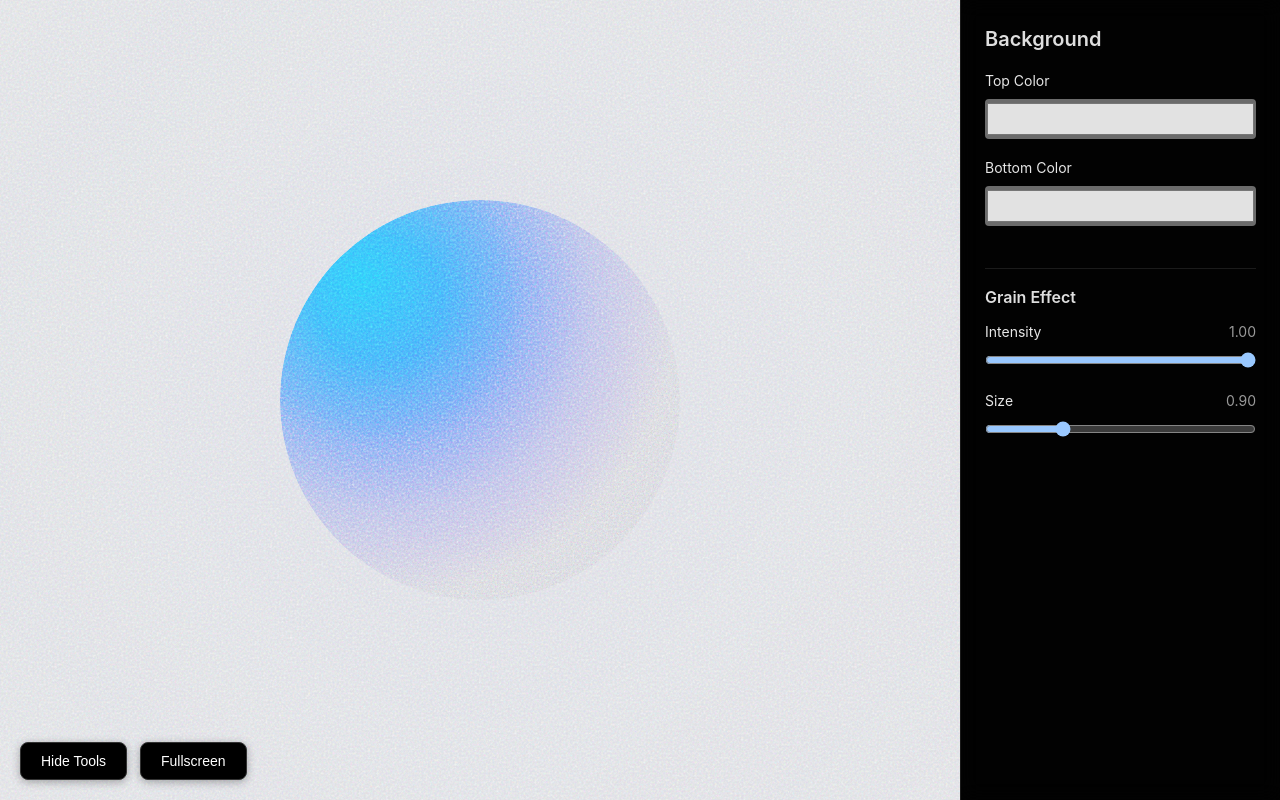
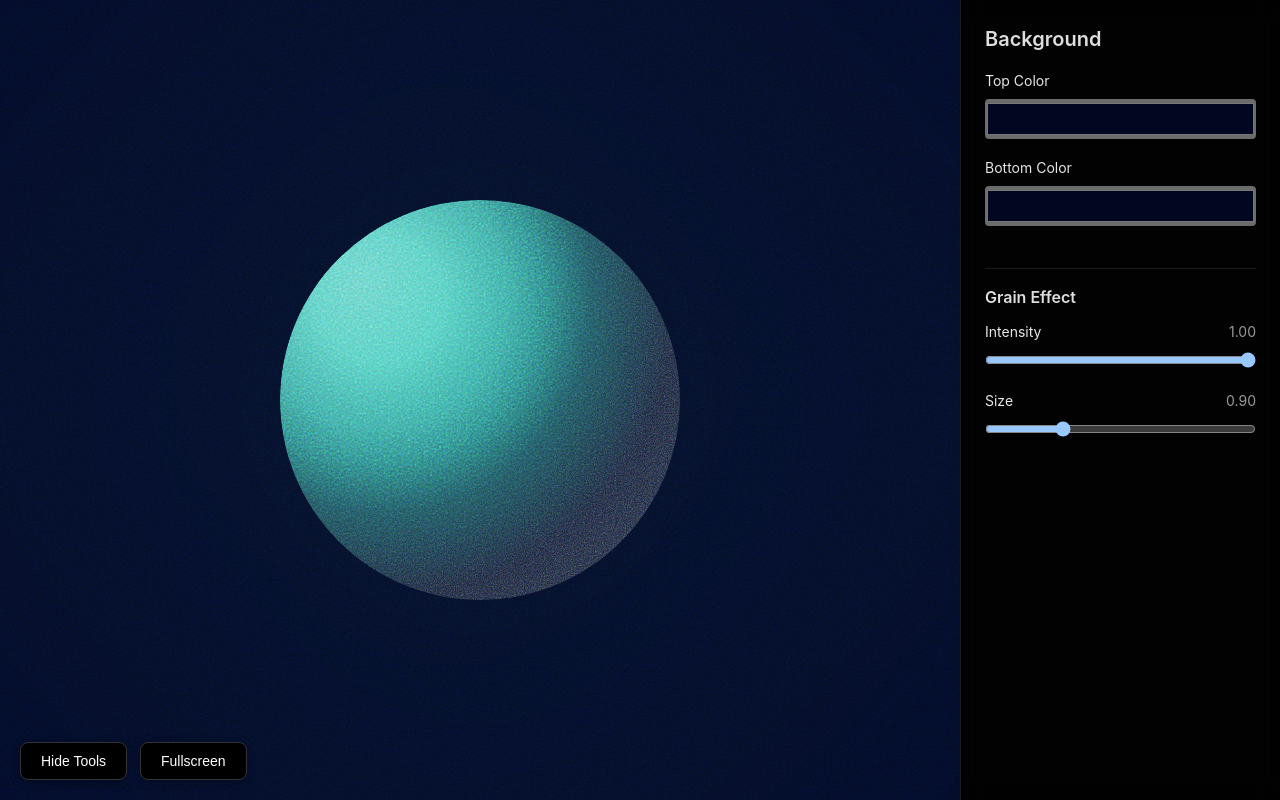
Before and after one commit to OscarBeamish/grainy-gradient-demo, a React (Vite) app: page / in a window 1280 px wide. Built offline with nearby package versions, Linux system fonts and the light colour scheme.

Commit message:
Update colors to match oscarbeamish.com branding
- Background: #030621 (dark blue from website)
- Circle gradient: #7cffeb to #00d4aa (neon mint to neon green)
- Uses colors from animated gradient on homepage

```diff
--- a/src/App2D.jsx
+++ b/src/App2D.jsx
@@ -7,8 +7,8 @@ import './App.css'
 
 function App2D() {
   const [config, setConfig] = useState({
-    bgColor1: '#E2E2E2',
-    bgColor2: '#E2E2E2',
+    bgColor1: '#030621',
+    bgColor2: '#030621',
     grainIntensity: 1,
     grainSize: 0.9,
   })
@@ -22,8 +22,8 @@ function App2D() {
       scale: 4,
       blur: 40,
       opacity: 0.8,
-      color1: '#00bfff',
-      color2: '#8b00ff',
+      color1: '#7cffeb',
+      color2: '#00d4aa',
       gradientDirection: 0.5,
     }
   ])
```
